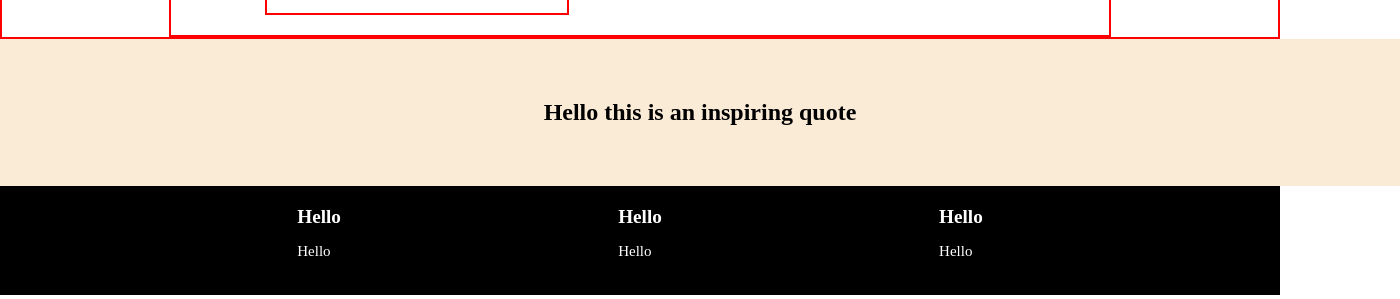
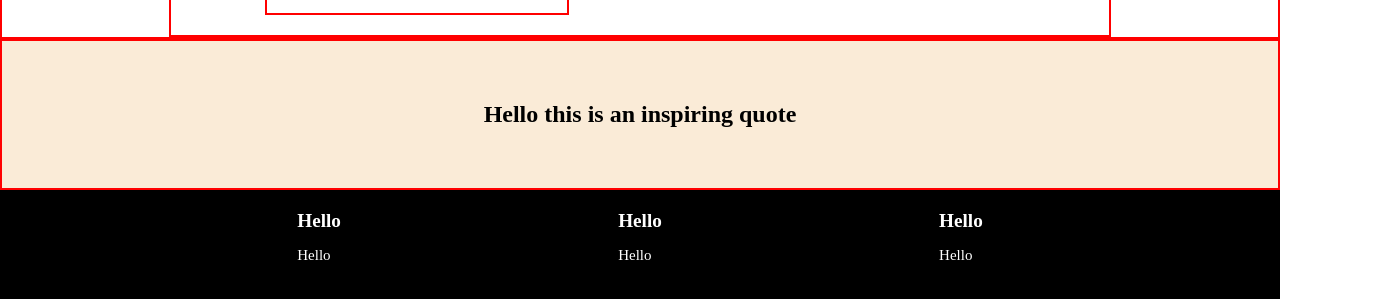
Before and after one commit to Aprim3/Kreta, a plain HTML site: page index.html in a window 1280 px wide. Shown: the part 1044-1343 px from the top of the page, 1400 px wide, since content can reach past the window. Drawn offline with Linux system fonts and the light colour scheme.

Commit message:
Fixed quote section text not being in center

```diff
--- a/style.css
+++ b/style.css
@@ -81,14 +81,15 @@ a
 .quote
 {
     display: flex;
-    justify-content: center;
-    align-items: center;
+   justify-content: center;
+
     width: 100%;
     background-color: antiquewhite;
     padding: 60px;
-    text-align: center;
+    box-sizing: border-box;
     font-size: x-large;
     font-weight: 800;
+    border: 2px solid red;
 }
 
 .paragraph
```
